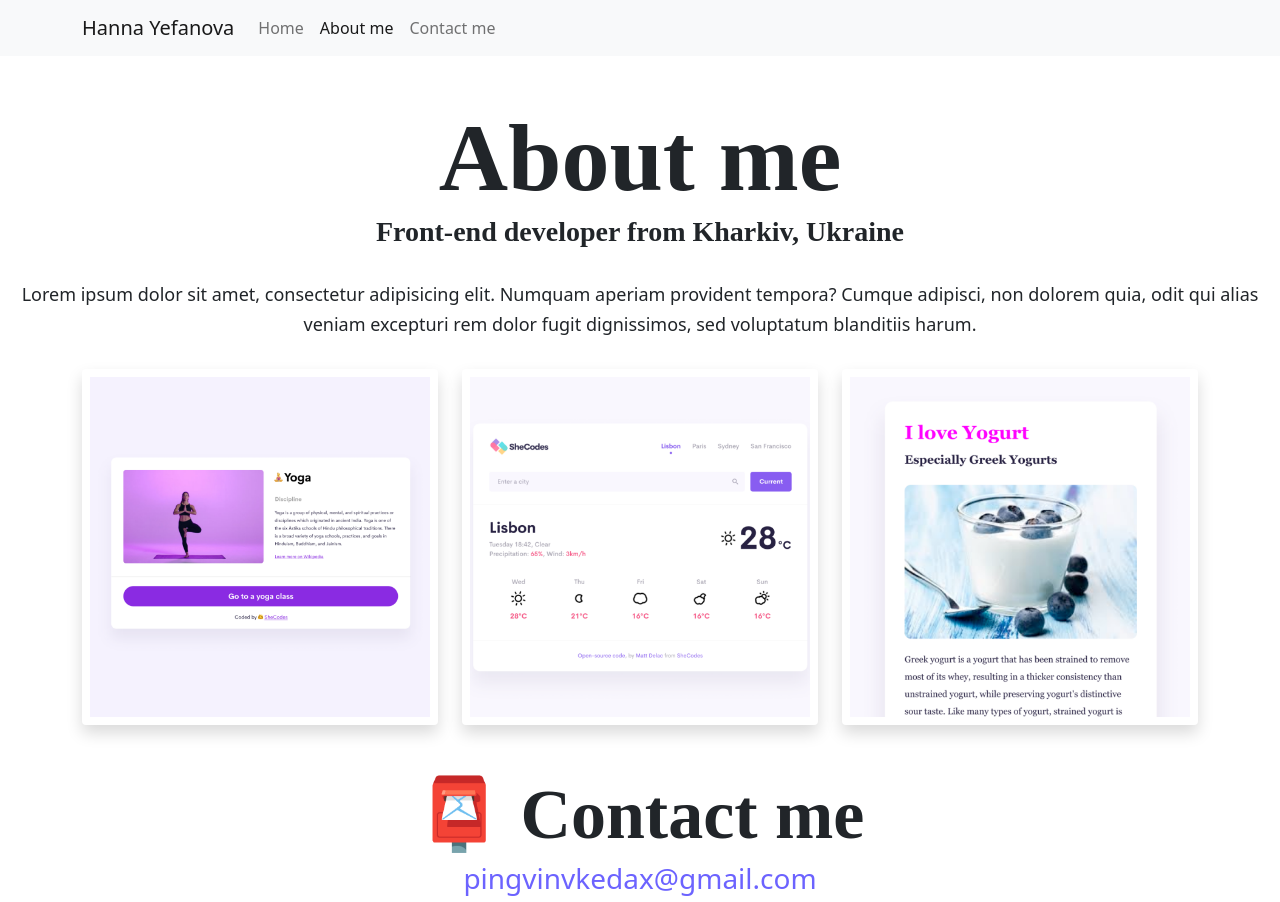
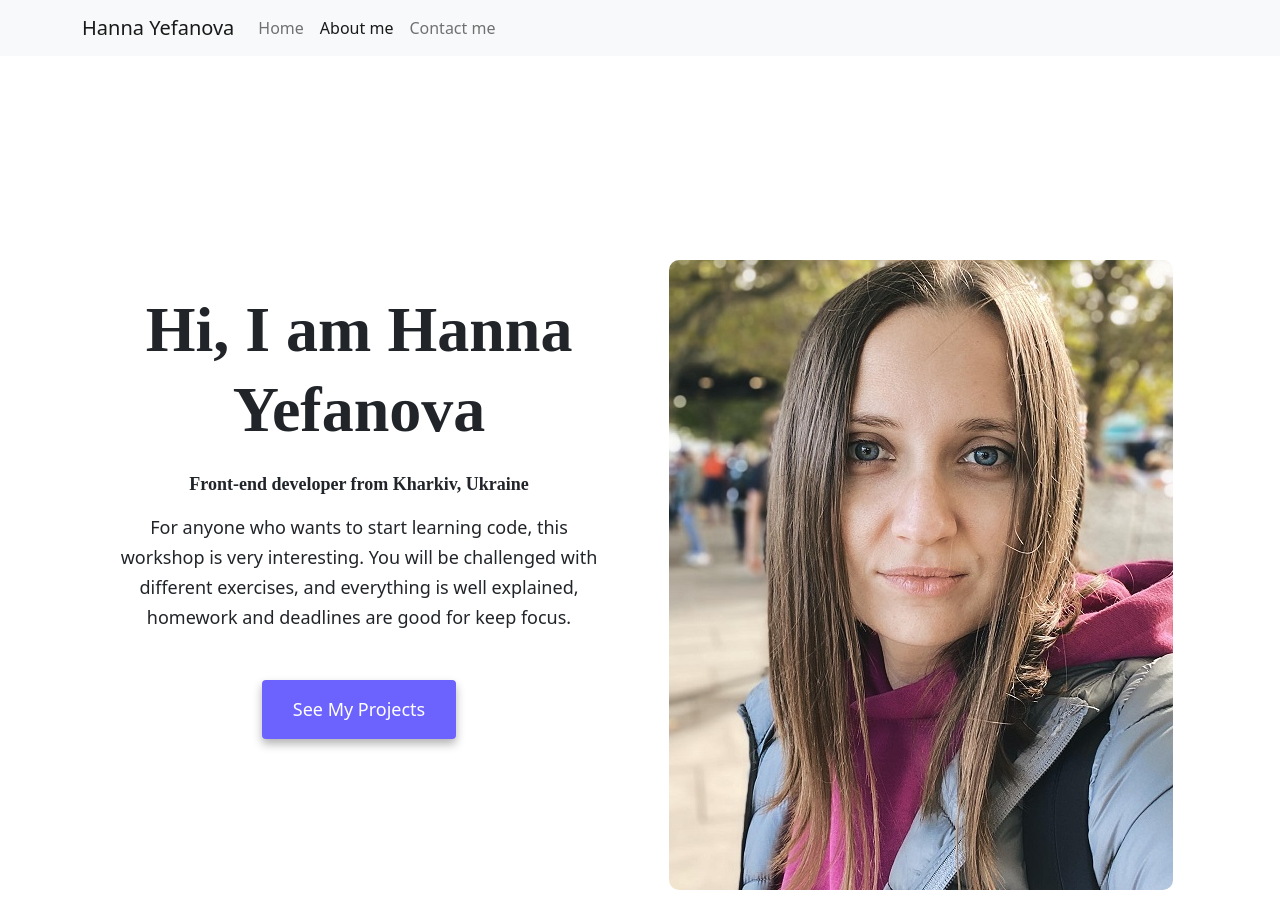
Before and after one commit to HannaYef/my-site, a plain HTML site: page about.html in a window 1280 px wide. Shown: the top 902 px of the page. Drawn offline with nearby package versions, Linux system fonts and the light colour scheme.

Commit message:
about_me update

```diff
--- a/about.html
+++ b/about.html
@@ -48,15 +48,27 @@
         </div>
       </div>
     </nav>
-    <h1 class="text-center">About me</h1>
-    <h3 class="text-center">Front-end developer from Kharkiv, Ukraine</h3>
-    <div class="about-paragraphs text-center">
-      <p>
-        Lorem ipsum dolor sit amet, consectetur adipisicing elit. Numquam
-        aperiam provident tempora? Cumque adipisci, non dolorem quia, odit qui
-        alias veniam excepturi rem dolor fugit dignissimos, sed voluptatum
-        blanditiis harum.
-      </p>
+    <div class="about-section container">
+      <div class="row">
+        <div class="col-lg-6">
+          <div class="about-section-content">
+            <h1 class="text-center mb-4">Hi, I am Hanna Yefanova</h1>
+            <h3 class="text-center mb-3">
+              Front-end developer from Kharkiv, Ukraine
+            </h3>
+            <p class="mb-5">
+              For anyone who wants to start learning code, this workshop is very
+              interesting. You will be challenged with different exercises, and
+              everything is well explained, homework and deadlines are good for
+              keep focus.
+            </p>
+            <a href="" class="btn btn-branding">See my projects</a>
+          </div>
+        </div>
+        <div class="col-lg-6">
+          <img src="images/myphoto.jpeg" alt class="img-fluid" />
+        </div>
+      </div>
     </div>
     <div class="container">
       <div class="row">
--- a/style.css
+++ b/style.css
@@ -29,7 +29,21 @@ body {
   font-size: 24px;
   color: #272142;
 }
-
+.about-section {
+  text-align: center;
+  padding: 160px 20px;
+}
+.about-section h1 {
+  font-size: 64px;
+  line-height: 80px;
+}
+.about-section h3 {
+  font-size: 18px;
+  font-family: "Poppins";
+}
+.about-section-content {
+  margin: 30px;
+}
 h1,
 h2,
 h3 {
@@ -153,3 +167,8 @@ p {
     text-align: center;
   }
 }
+.img-fluid {
+  max-width: 100%;
+  height: auto;
+  border-radius: 10px;
+}
```
Also changed, not shown: images/myphoto.jpeg (added).
